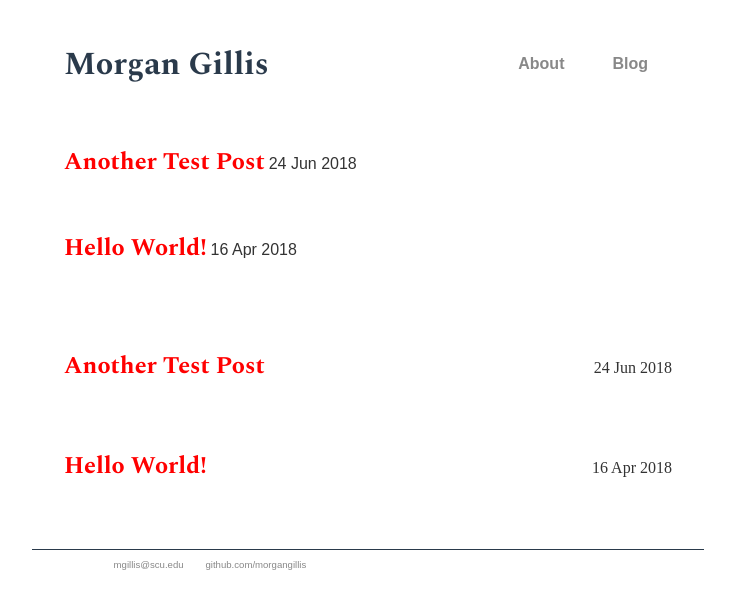
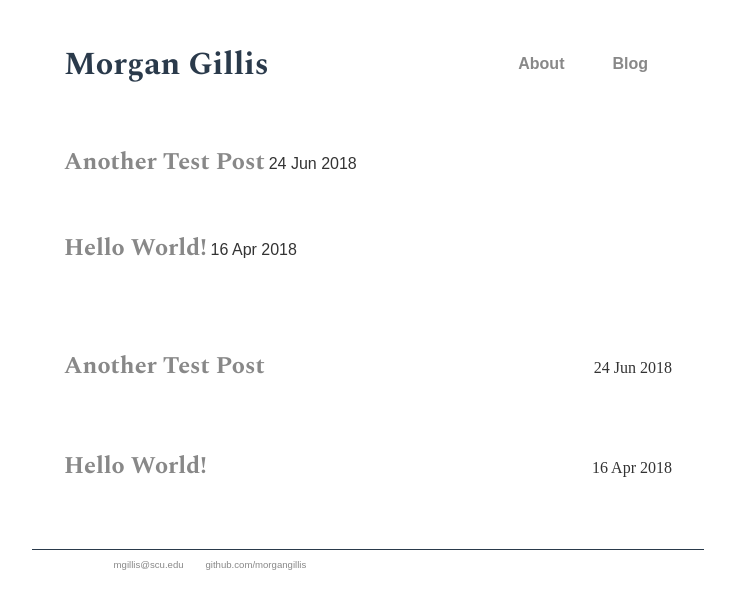
Before and after one commit to morgangillis/morgangillis.github.io, a Jekyll site: the page built from blog.md, in a window 1280 px wide. Shown: the top 609 px of the page, without its empty margins (272-1007 px from the left). Built offline with Jekyll 4.4.1, drawn with Linux system fonts in a browser that asks for light colours; some web fonts are replaced.

Commit message:
Update type.scss

```diff
--- a/_sass/type.scss
+++ b/_sass/type.scss
@@ -23,11 +23,12 @@ p { font-family: 'Inter UI', sans-serif; }
 
 // Links
 a {
-  color: red;
+  color: #888;
   text-decoration: none;
   // `:focus` is linked to `:hover` for basic accessibility
   &:hover, &:focus {
-    text-decoration: underline;
+    text-decoration: none;
+    color: #2a3a4b;
   }
   strong {
     color: inherit;
```
